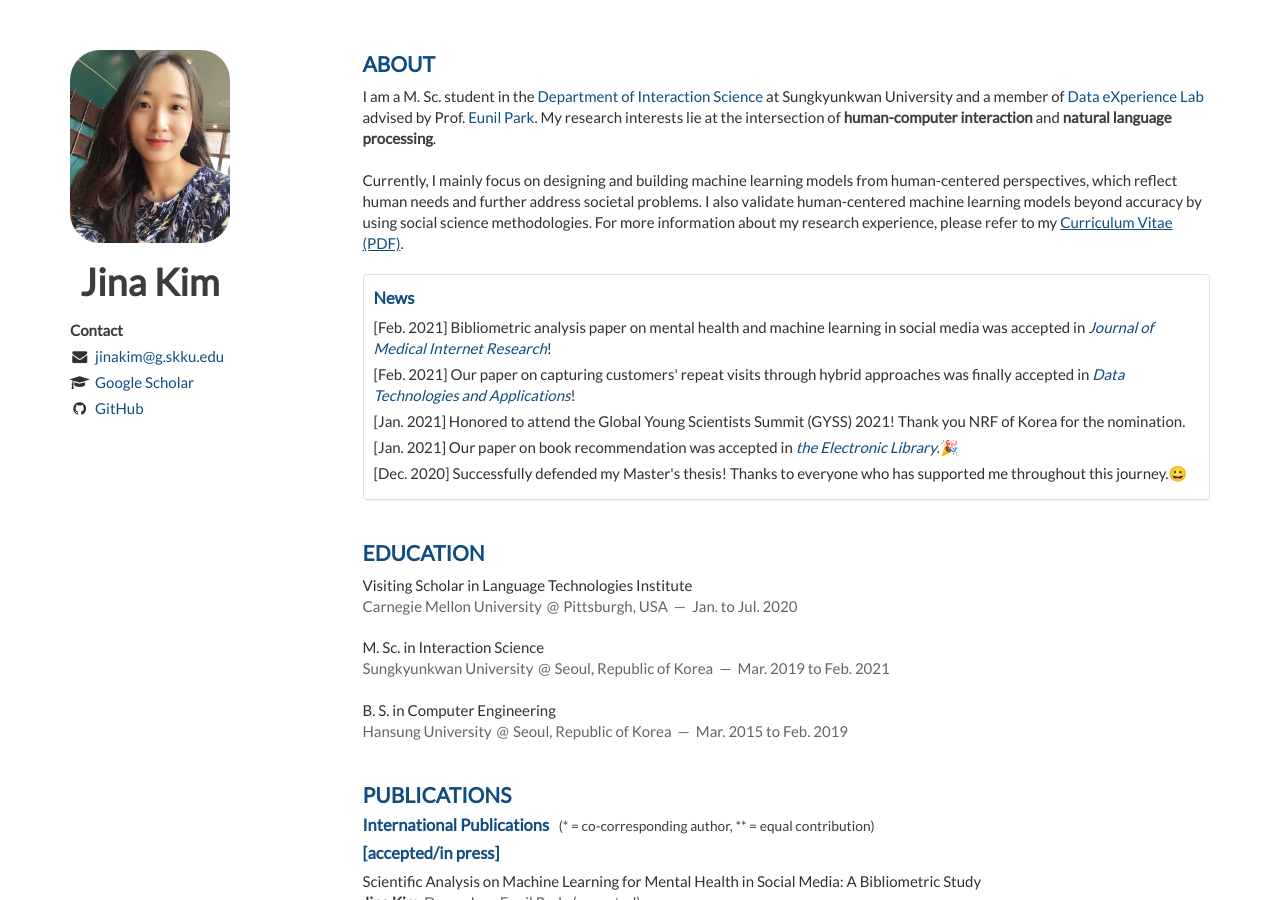
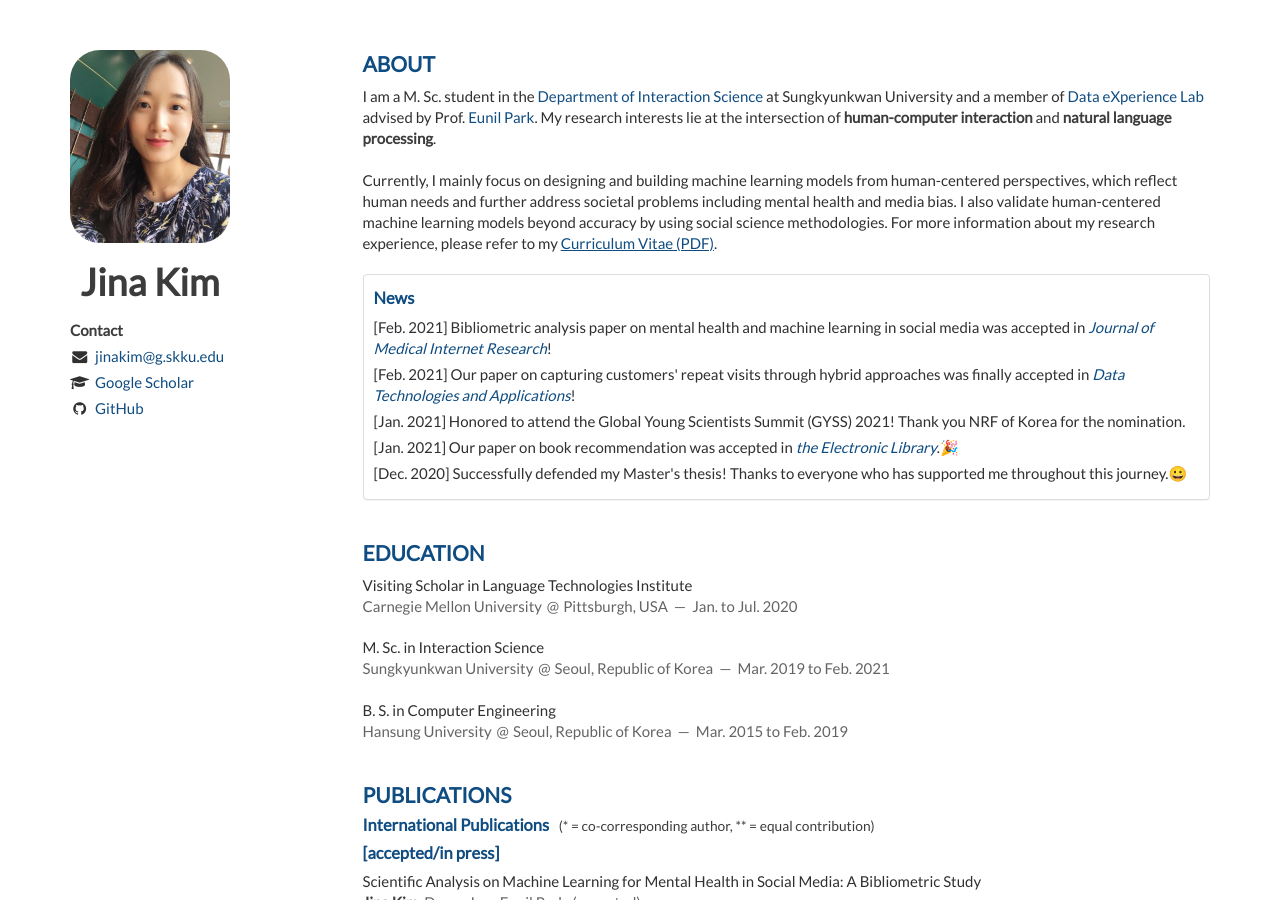
Before and after one commit to Jina-Kim/Jina-Kim.github.io, a Jekyll site: the page built from index.html, in a window 1280 px wide and 900 px high. Built offline with Jekyll 4.4.1, drawn with Linux system fonts in a browser that asks for light colours; nearby versions of some CDN libraries; the list of posts is cut into pages by our own code.

Commit message:
Update about.html

```diff
--- a/_includes/about.html
+++ b/_includes/about.html
@@ -5,7 +5,7 @@
           I am a M. Sc. student in the <a href="http://is.skku.edu">Department of Interaction Science</a> at Sungkyunkwan University and a member of <a href="http://dsl.skku.edu">Data eXperience Lab</a> advised by Prof. <a href="http://eunilpark.com">Eunil Park</a>.
           My research interests lie at the intersection of <em>human-computer interaction</em> and <em>natural language processing</em>.
           <br><br>
-          Currently, I mainly focus on designing and building machine learning models from human-centered perspectives, which reflect human needs and further address societal problems. I also validate human-centered machine learning models beyond accuracy by using social science methodologies.
+          Currently, I mainly focus on designing and building machine learning models from human-centered perspectives, which reflect human needs and further address societal problems including mental health and media bias. I also validate human-centered machine learning models beyond accuracy by using social science methodologies.
           For more information about my research experience, please refer to my <a href='/Jina_Kim_CV.pdf' style="text-decoration: underline">Curriculum Vitae (PDF)</a>.
         </p>
     </article>
```
